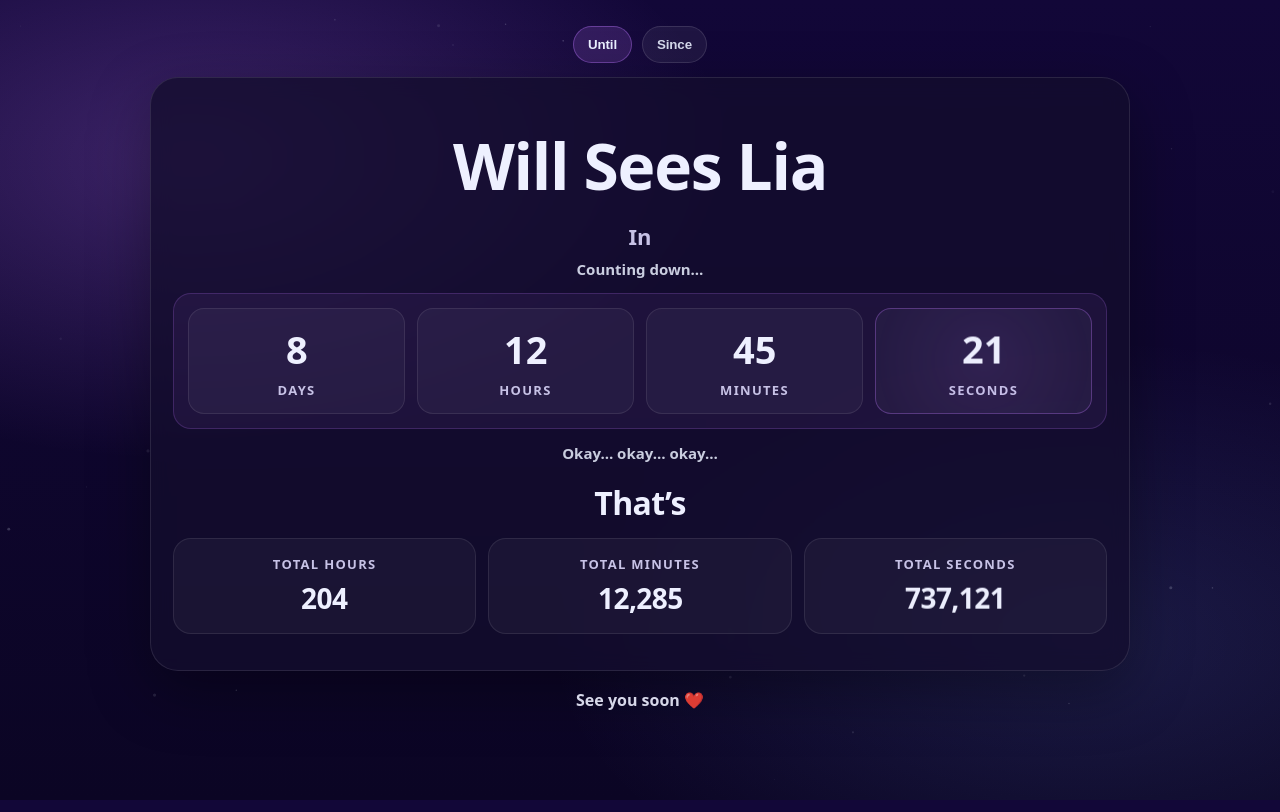
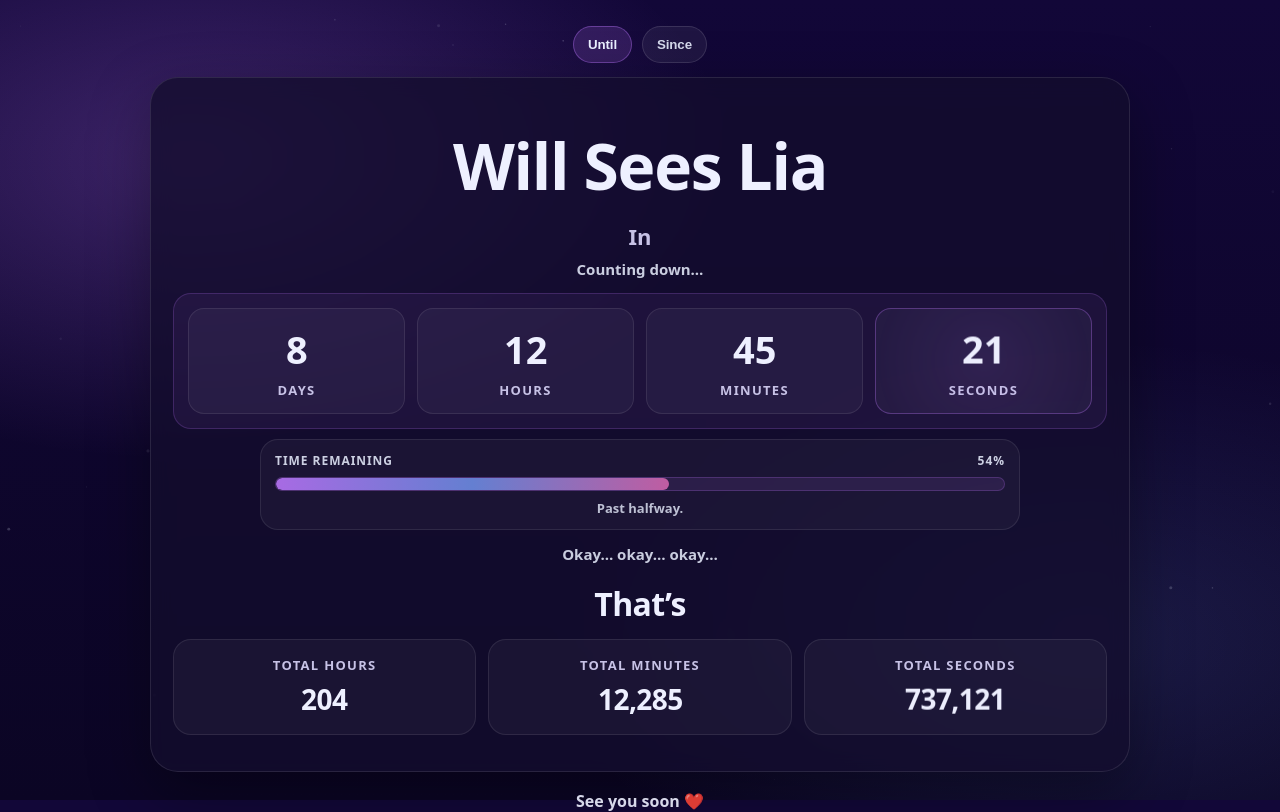
Before and after one commit to williamboller/Lia, a plain HTML site: page index.html in a window 1280 px wide. Drawn offline with Linux system fonts and the light colour scheme.

Commit message:
Update index.html

```diff
--- a/index.html
+++ b/index.html
@@ -228,6 +228,55 @@
 
     .hint{ display:none; }
 
+    /* ================================
+       PROGRESS BAR (ADDED)
+       ================================ */
+    .progressWrap{
+      margin: 10px auto 2px;
+      padding: 12px 14px;
+      border-radius: 18px;
+      background: rgba(255,255,255,.04);
+      border: 1px solid rgba(255,255,255,.09);
+      max-width: 760px;
+    }
+    .progressTop{
+      display:flex;
+      align-items:center;
+      justify-content:space-between;
+      gap:12px;
+      margin-bottom:8px;
+      font-size: 12px;
+      letter-spacing: .08em;
+      text-transform: uppercase;
+      color: rgba(234,240,255,.86);
+      font-weight: 900;
+    }
+    .progressBar{
+      height: 14px;
+      border-radius: 999px;
+      overflow:hidden;
+      background: rgba(190,120,255,.10);
+      border: 1px solid rgba(190,120,255,.22);
+    }
+    .progressFill{
+      height: 100%;
+      width: 0%;
+      border-radius: 999px;
+      background: linear-gradient(90deg,
+        rgba(190,120,255,.85),
+        rgba(120,160,255,.75),
+        rgba(255,120,200,.70)
+      );
+      transition: width 650ms ease;
+    }
+    .progressHint{
+      margin-top:8px;
+      font-size: 13px;
+      color: rgba(234,240,255,.86);
+      opacity: .92;
+      font-weight: 750;
+    }
+
     .sectionTitle{
       font-size:32px;
       margin: 18px 0 14px;
@@ -364,6 +413,19 @@
           </div>
         </div>
 
+        <!-- PROGRESS BAR (ADDED) -->
+        <div class="progressWrap" id="progressWrap" aria-label="Time remaining progress">
+          <div class="progressTop">
+            <span>Time remaining</span>
+            <span id="pctLeft">—%</span>
+          </div>
+          <div class="progressBar" role="progressbar" aria-valuemin="0" aria-valuemax="100" aria-valuenow="0">
+            <div class="progressFill" id="progressFill"></div>
+          </div>
+          <div class="progressHint" id="progressHint">—</div>
+        </div>
+        <!-- /PROGRESS BAR (ADDED) -->
+
         <div class="rotator" id="rotatorCountdown"></div>
 
         <div class="sectionTitle">That’s</div>
@@ -437,6 +499,10 @@
     const TARGET = Date.UTC(2026,0,4,17,0,0);
     const SINCE  = Date.UTC(2025,11,19,21,20,0);
 
+    // PROGRESS BAR (ADDED)
+    const TOTAL_WINDOW_SECONDS = Math.max(1, Math.floor((TARGET - SINCE) / 1000));
+    // /PROGRESS BAR (ADDED)
+
     const d=document.getElementById("d"),
           h=document.getElementById("h"),
           m=document.getElementById("m"),
@@ -453,6 +519,13 @@
     const milestoneCountdown = document.getElementById("milestoneCountdown");
     const rotatorCountdown = document.getElementById("rotatorCountdown");
     const secondsBox = document.getElementById("secondsBox");
+
+    // PROGRESS BAR (ADDED)
+    const pctLeft = document.getElementById("pctLeft");
+    const progressFill = document.getElementById("progressFill");
+    const progressHint = document.getElementById("progressHint");
+    const progressBarEl = document.querySelector(".progressBar");
+    // /PROGRESS BAR (ADDED)
 
     const sd=document.getElementById("sd"),
           sh=document.getElementById("sh"),
@@ -881,6 +954,27 @@
       } else {
         secondsBox.style.borderColor = "rgba(190,120,255,.32)";
       }
+
+      // PROGRESS BAR (ADDED)
+      // percent remaining across the full window from SINCE -> TARGET
+      const pct = Math.max(0, Math.min(100, (sec / TOTAL_WINDOW_SECONDS) * 100));
+      progressFill.style.width = pct + "%";
+      if (pctLeft) pctLeft.textContent = (pct < 10 ? pct.toFixed(1) : Math.round(pct)) + "%";
+
+      if (progressBarEl) progressBarEl.setAttribute("aria-valuenow", String(Math.round(pct)));
+
+      if (sec <= 0){
+        if (progressHint) progressHint.textContent = "Completed ❤️";
+      } else if (pct > 70){
+        if (progressHint) progressHint.textContent = "Plenty of time left…";
+      } else if (pct > 40){
+        if (progressHint) progressHint.textContent = "Past halfway.";
+      } else if (pct > 15){
+        if (progressHint) progressHint.textContent = "Final stretch.";
+      } else {
+        if (progressHint) progressHint.textContent = "Almost there.";
+      }
+      // /PROGRESS BAR (ADDED)
     }
 
     function tickSince(){
```
